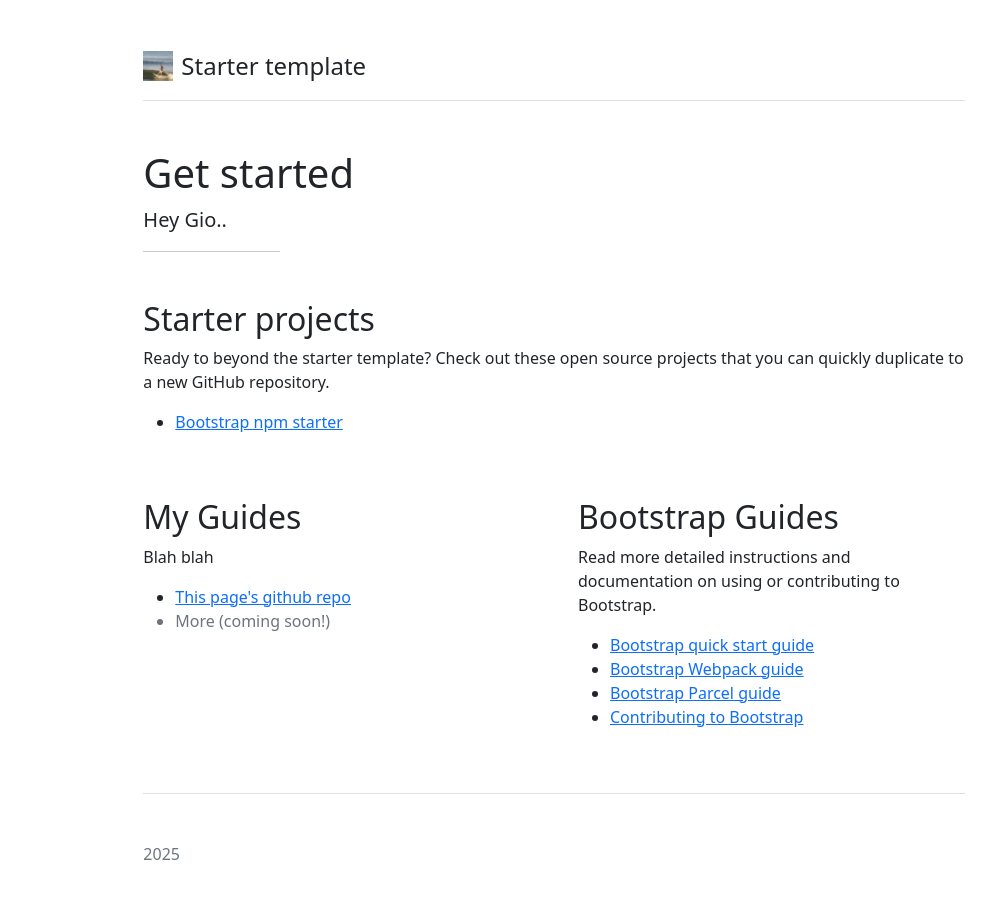
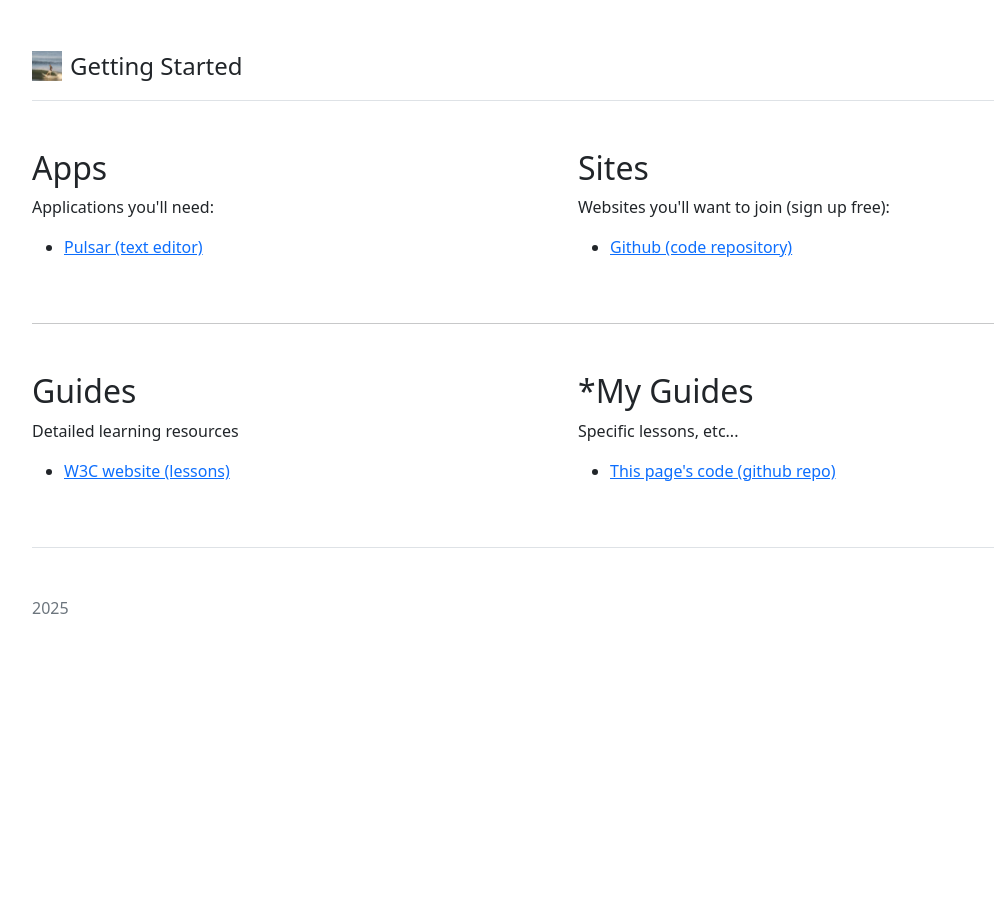
Before and after one commit to TonyMaseda/getting-started, a plain HTML site: page index.html in a window 1280 px wide. Shown: the whole page, without its empty margins (86-1080 px from the left). After the commit the page ends 800 px from the top, so only its background shows below. Drawn offline with nearby package versions, Linux system fonts and the light colour scheme.

Commit message:
Update index.html

```diff
--- a/index.html
+++ b/index.html
@@ -3,79 +3,82 @@
   <head>
     <meta charset="utf-8">
     <meta name="viewport" content="width=device-width, initial-scale=1">
-    <meta name="description" content="">
-    <title>Starter Template</title>
+    <meta name="description" content="HTML learning platform">
+    <title>Getting Started</title>
 
-    <link rel="canonical" href="https://getbootstrap.comhttps://getbootstrap.com/docs/5.1/examples/starter-template/">
-
-    <!-- Bootstrap core CSS -->
-    <link href="https://getbootstrap.com/docs/5.1/dist/css/bootstrap.min.css" rel="stylesheet" integrity="sha384-1BmE4kWBq78iYhFldvKuhfTAU6auU8tT94WrHftjDbrCEXSU1oBoqyl2QvZ6jIW3" crossorigin="anonymous">
+    <!-- Canonical -->
+    <link rel="canonical" href="https://tonymaseda.github.io/getting-started/">
 
     <!-- Favicon -->
     <link rel="icon" href="favicon.ico">
 
-    <style>
-      .bd-placeholder-img {
-        font-size: 1.125rem;
-        text-anchor: middle;
-        -webkit-user-select: none;
-        -moz-user-select: none;
-        user-select: none;
-      }
-
-      @media (min-width: 768px) {
-        .bd-placeholder-img-lg {
-          font-size: 3.5rem;
-        }
-      }
-    </style>
+    <!-- Bootstrap core CSS -->
+    <link href="https://getbootstrap.com/docs/5.1/dist/css/bootstrap.min.css" rel="stylesheet" crossorigin="anonymous">
   </head>
   <body>
 
-    <div class="col-lg-8 mx-auto p-3 py-md-5">
+    <div class="container p-5">
       <header class="d-flex align-items-center pb-3 mb-5 border-bottom">
         <a href="/" class="d-flex align-items-center text-dark text-decoration-none">
           <img src="favicon.ico" width="30px;" height="30px;" alt="Tony Maseda">
-          <span class="ps-2 fs-4">Starter template</span>
+          <span class="ps-2 fs-4">Getting Started</span>
         </a>
       </header>
 
-      <main>
-        <h1>Get started</h1>
-        <p class="fs-5 col-md-8">Hey Gio..</p>
+      <div class="row g-5">
+        <div class="col-md-6">
+          <h2>Apps</h2>
+          <p>Applications you'll need:</p>
+          <ul class="icon-list">
+            <li>
+              <a href="https://pulsar-edit.dev/download/" target="_blank">
+                Pulsar (text editor)
+              </a>
+            </li>
+          </ul>
+        </div><!-- .col-md-6 -->
 
-        <hr class="col-3 col-md-2 mb-5">
+        <div class="col-md-6">
+          <h2>Sites</h2>
+          <p>Websites you'll want to join (sign up free):</p>
+          <ul class="icon-list">
+            <li>
+              <a href="https://github.com/" target="_blank">
+                Github (code repository)
+              </a>
+            </li>
+          </ul>
+        </div><!-- .col-md-6 -->
+      </div><!-- .row -->
+
+      <hr class="my-5">
 
       <div class="row g-5">
-          <div class="col-12">
-            <h2>Starter projects</h2>
-            <p>Ready to beyond the starter template? Check out these open source projects that you can quickly duplicate to a new GitHub repository.</p>
+        <div class="col-md-6">
+          <h2>Guides</h2>
+          <p>Detailed learning resources</p>
           <ul class="icon-list">
-              <li><a href="https://github.com/twbs/bootstrap-npm-starter" rel="noopener" target="_blank">Bootstrap npm starter</a></li>
+            <li>
+              <a href="https://www.w3schools.com/html/default.asp" target="_blank">
+                W3C website (lessons)
+              </a>
+            </li>
           </ul>
-          </div>
+        </div><!-- .col-md-6 -->
 
         <div class="col-md-6">
-            <h2>My Guides</h2>
-            <p>Blah blah</p>
+          <h2>*My Guides</h2>
+          <p>Specific lessons, etc...</p>
           <ul class="icon-list">
-              <li><a href="https://github.com/TonyMaseda/getting-started#" rel="noopener" target="_blank">This page's github repo</a></li>
-              <li class="text-muted">More (coming soon!)</li>
+            <li>
+              <a href="https://github.com/TonyMaseda/getting-started" target="_blank">
+                This page's code (github repo)
+              </a>
+            </li>
           </ul>
-          </div>
+        </div><!-- .col-md-6 -->
+      </div><!-- .row -->
 
-          <div class="col-md-6">
-            <h2>Bootstrap Guides</h2>
-            <p>Read more detailed instructions and documentation on using or contributing to Bootstrap.</p>
-            <ul class="icon-list">
-              <li><a href="https://getbootstrap.com/docs/5.1/getting-started/introduction/">Bootstrap quick start guide</a></li>
-              <li><a href="https://getbootstrap.com/docs/5.1/getting-started/webpack/">Bootstrap Webpack guide</a></li>
-              <li><a href="https://getbootstrap.com/docs/5.1/getting-started/parcel/">Bootstrap Parcel guide</a></li>
-              <li><a href="https://getbootstrap.com/docs/5.1/getting-started/contribute/">Contributing to Bootstrap</a></li>
-            </ul>
-          </div>
-        </div>
-      </main>
       <footer class="pt-5 my-5 text-muted border-top">
         <script>document.write(new Date().getFullYear())</script>
       </footer>
```
Lines whose indentation alone changed are shown as unchanged.
